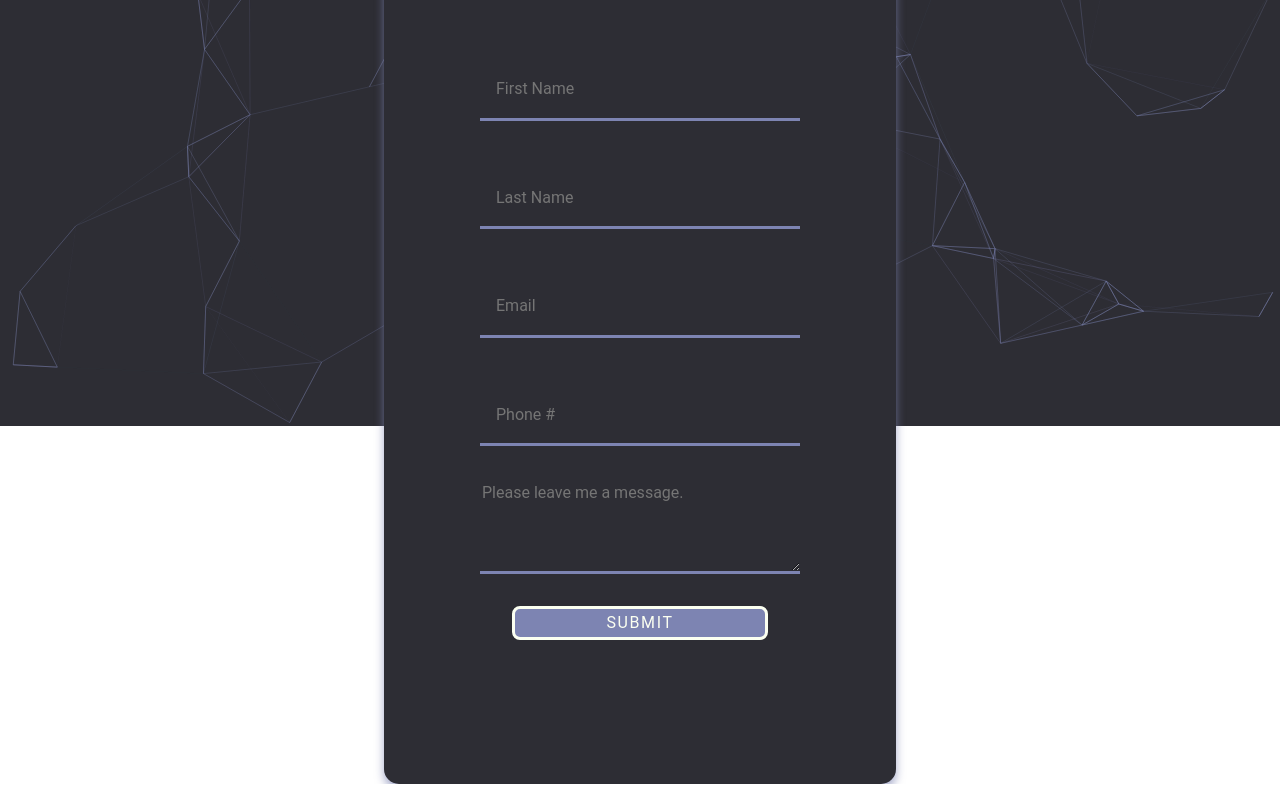
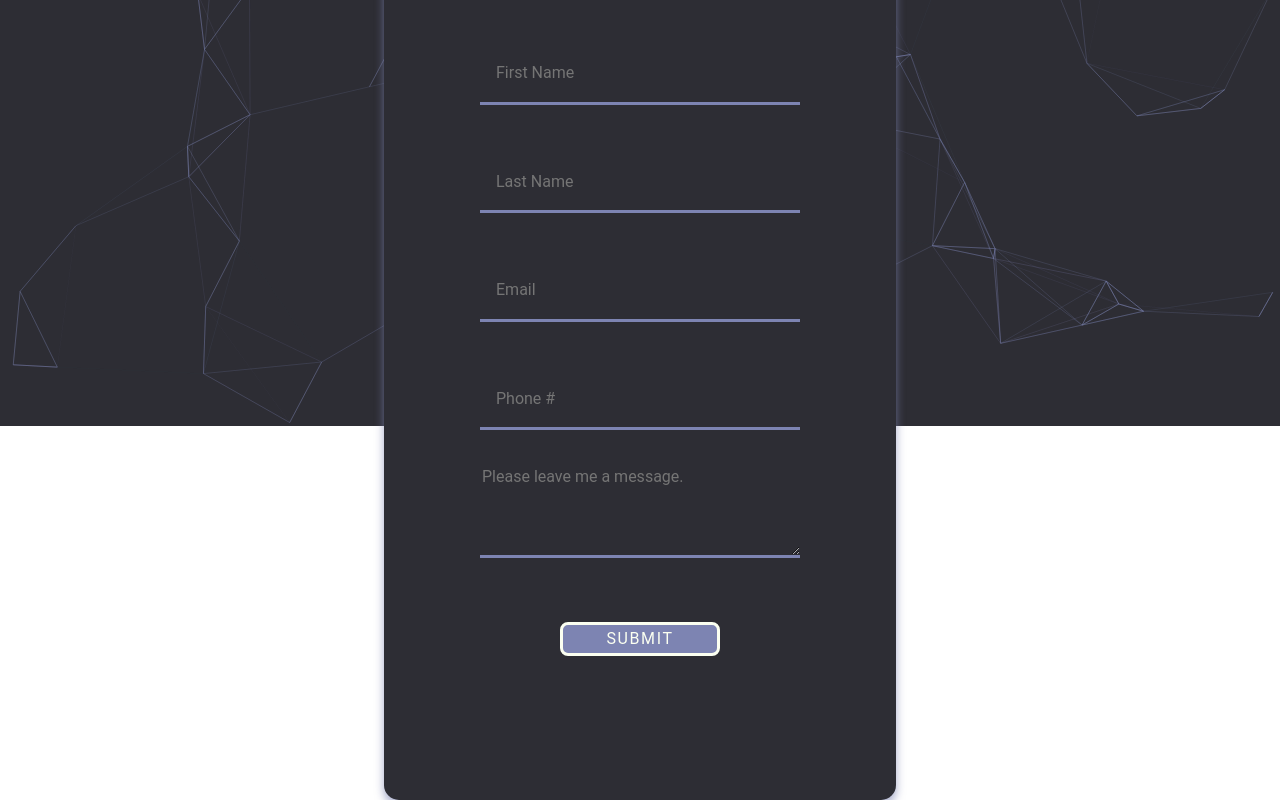
Before and after one commit to JaQwae/portfolio-page, a React (Vite) app: page /connect in a window 1280 px wide. Shown: the part 374-1174 px from the top of the page. Built offline with nearby package versions, Linux system fonts and the light colour scheme.

Commit message:
styled submit button on contact form

```diff
--- a/src/App.css
+++ b/src/App.css
@@ -287,13 +287,14 @@
 }
 
 .connect-form-submit-button{
-    margin: 2rem;
     border: 0.2em solid;
     border-radius: 0.5em;
     text-transform: uppercase;
     letter-spacing: 0.1em;
     position: relative;
     overflow: hidden;
+    width: 50%;
+    margin: 4rem auto 2rem
 }
 
 #connect-form-submit-button-dark{
```
